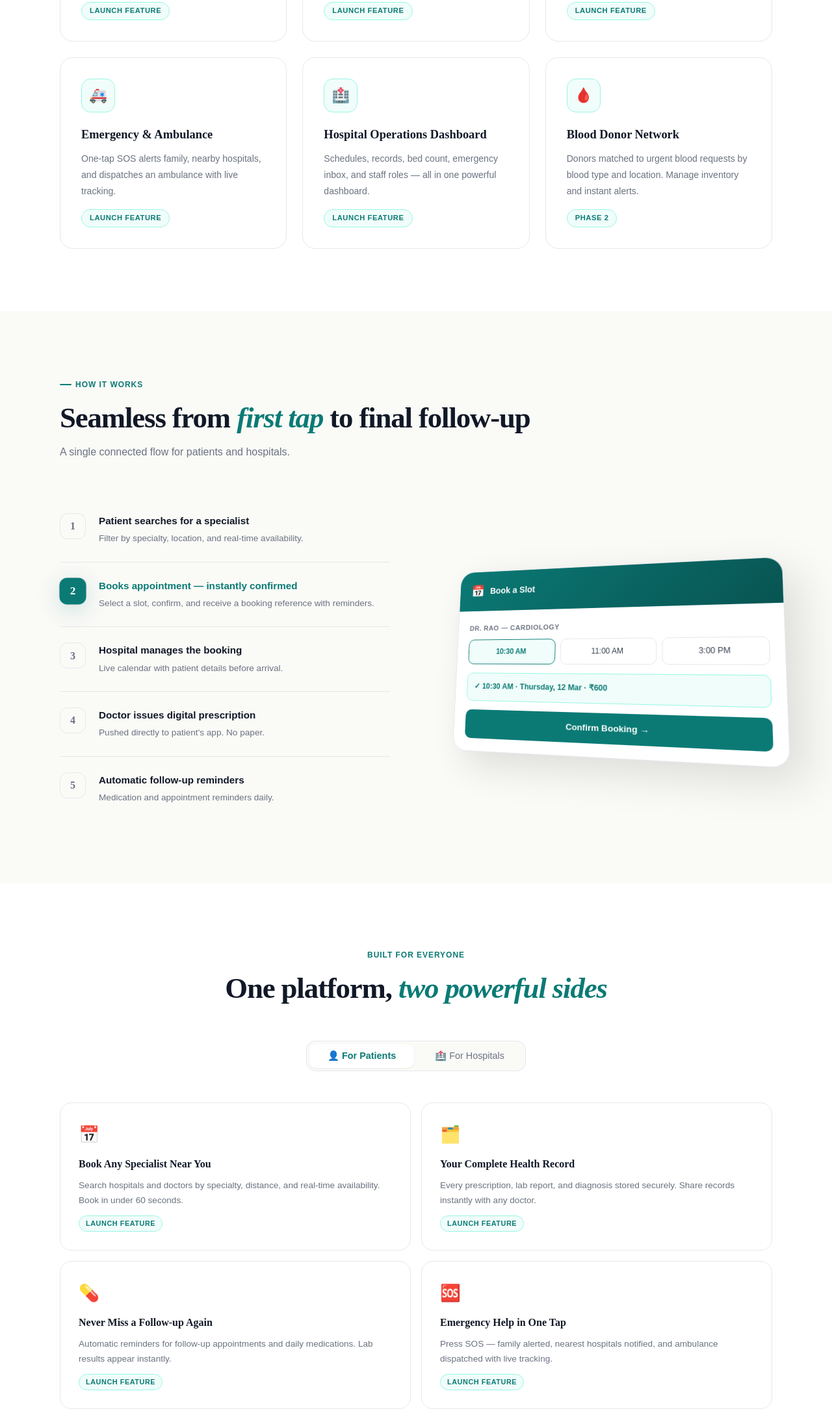
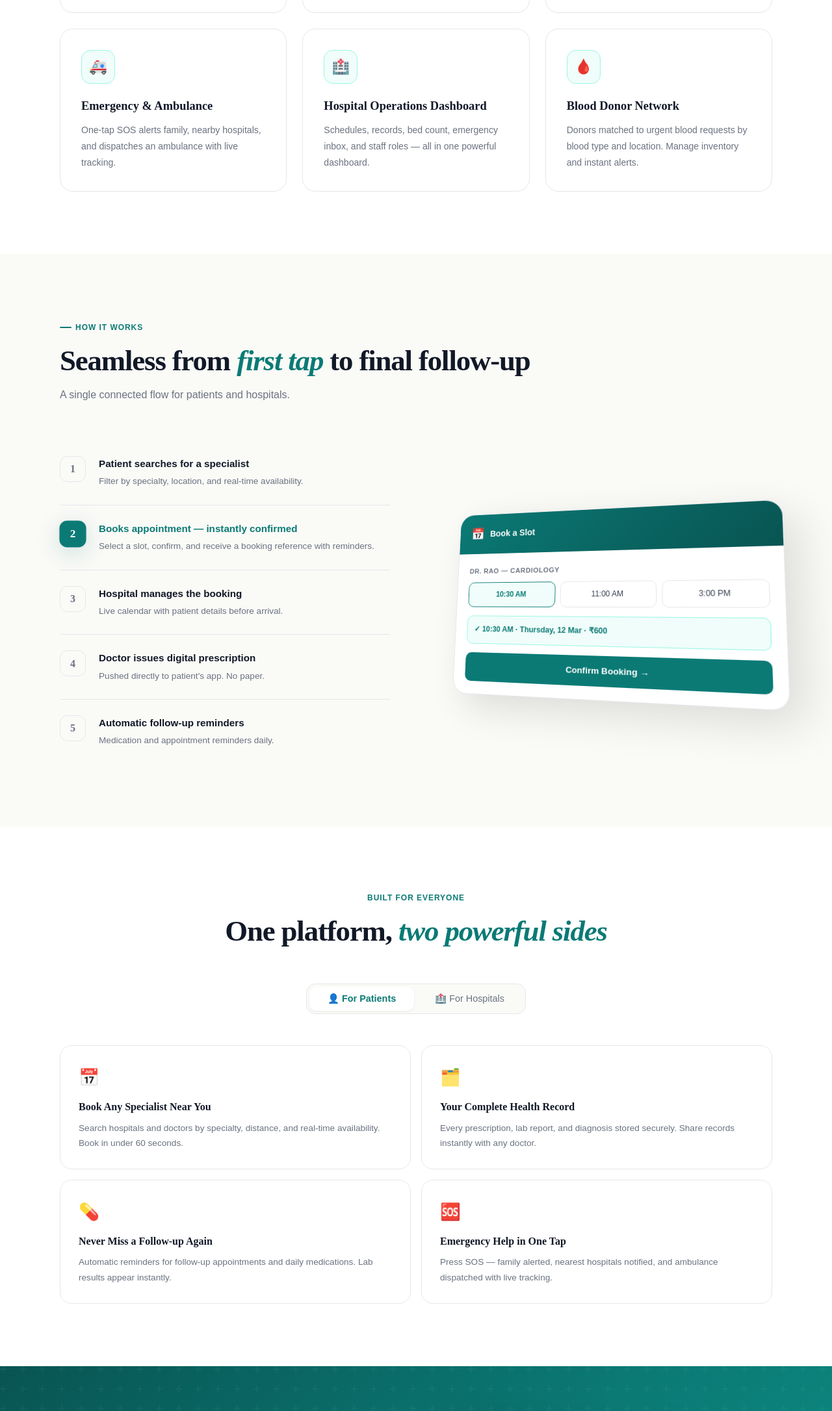
Before and after one commit to Gchandu4/E-Hospitee, a plain HTML site: page index.html in a window 1280 px wide. Shown: the part 1538-3710 px from the top of the page at 65% size. Drawn offline with nearby package versions, Linux system fonts and the light colour scheme; a web font is replaced by a local one.

Commit message:
Hide Launch Feature and Phase 2 badges

```diff
--- a/index.html
+++ b/index.html
@@ -281,7 +281,8 @@ nav.scrolled{box-shadow:var(--shadow-md)}
 .feature-card:hover .fc-icon{transform:translateZ(16px) rotateY(-10deg) scale(1.1)}
 .fc-title{font-family:'Playfair Display',serif;font-size:1.15rem;font-weight:700;color:var(--ink);margin-bottom:10px}
 .fc-desc{font-size:.88rem;color:var(--ink-light);line-height:1.75}
-.fc-tag{display:inline-block;margin-top:16px;font-size:.7rem;font-weight:600;letter-spacing:.05em;text-transform:uppercase;padding:4px 12px;border-radius:100px;background:var(--teal-pale);color:var(--teal);border:1px solid var(--border-teal)}
+.fc-tag{display:none}
+
 
 /* ── EMERGENCY ── */
 .emergency-section{background:linear-gradient(135deg,var(--teal-dark),var(--teal) 50%,var(--teal-mid));padding:96px 32px;position:relative;overflow:hidden}
@@ -397,7 +398,7 @@ footer{background:var(--ink);color:rgba(255,255,255,.7);padding:64px 32px 40px}
 .fw-card:hover .fw-icon{transform:translateZ(20px) scale(1.15) rotateY(-15deg)}
 .fw-title{font-family:'Playfair Display',serif;font-weight:700;font-size:1rem;color:var(--ink);margin-bottom:8px}
 .fw-desc{font-size:.85rem;color:var(--ink-light);line-height:1.7}
-.fw-badge{display:inline-block;margin-top:12px;font-size:.68rem;font-weight:600;text-transform:uppercase;letter-spacing:.05em;padding:3px 10px;border-radius:100px;background:var(--teal-pale);color:var(--teal);border:1px solid var(--border-teal)}
+.fw-badge{display:none}
 
 /* ── WHATSAPP ── */
 .wa-fab{position:fixed;bottom:28px;right:28px;z-index:9998;display:flex;flex-direction:column;align-items:flex-end;gap:12px}
```
